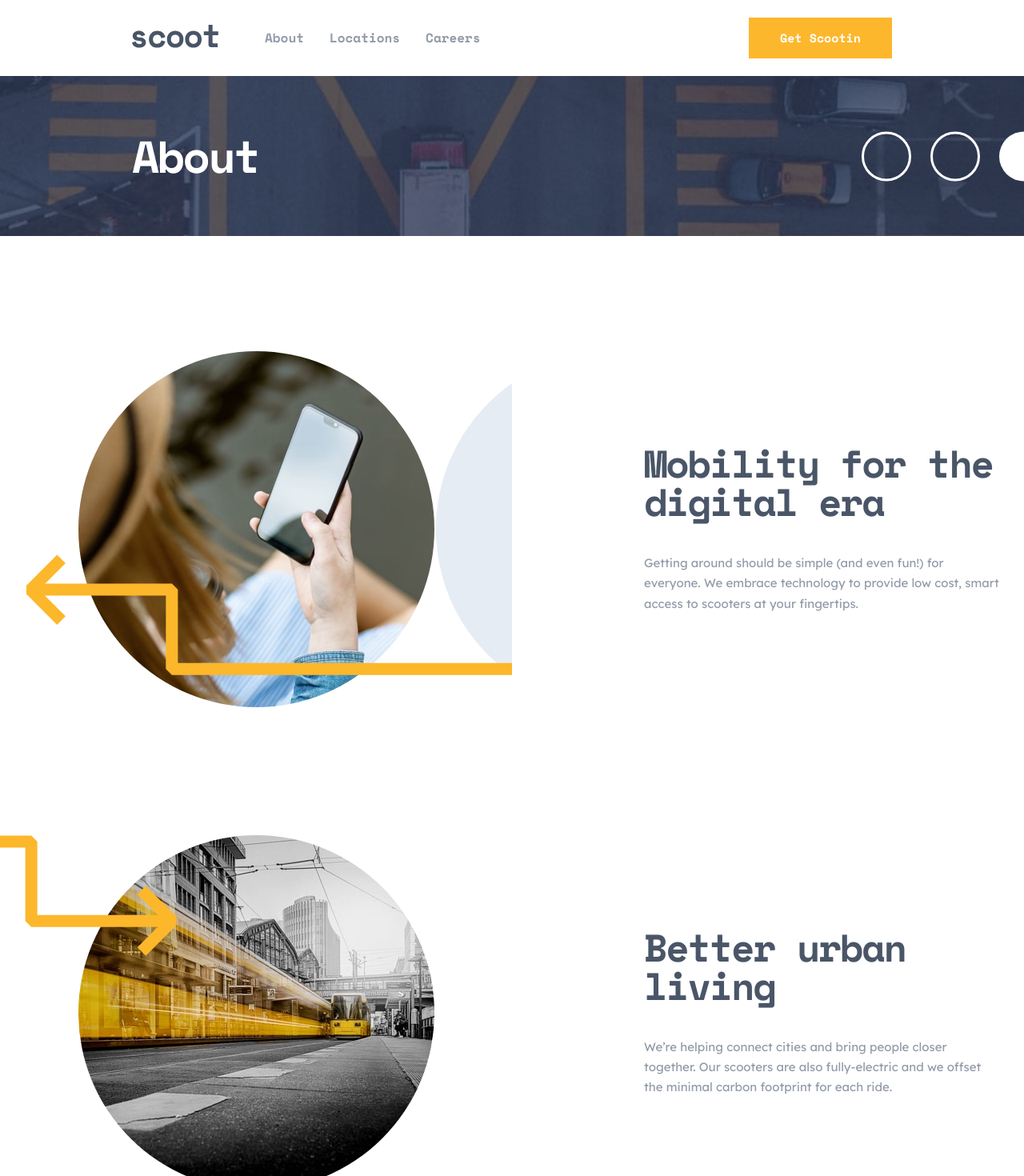
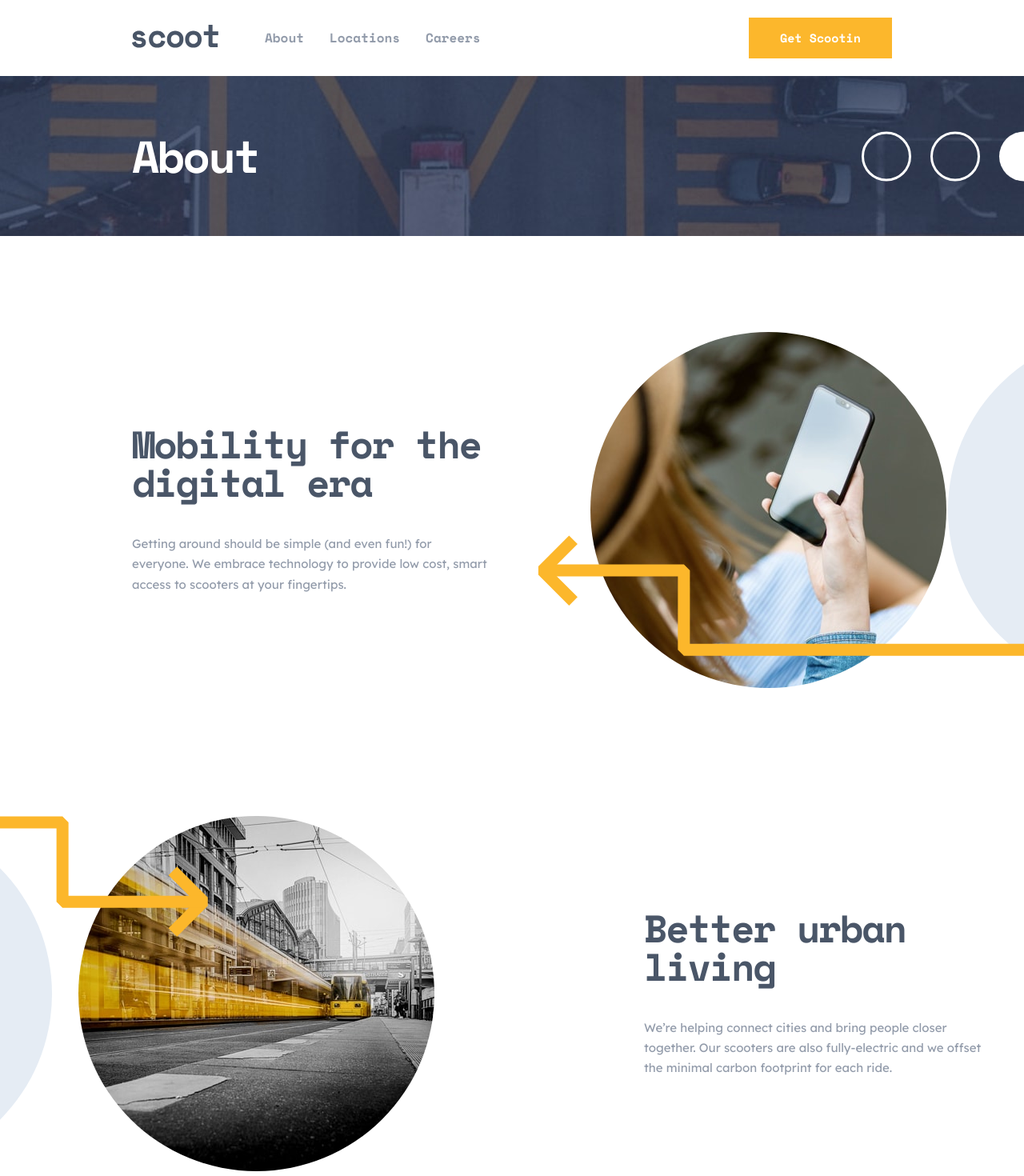
Before and after one commit to xaviguasch/scoot-multipage-website-app-frontendmentor-prac, a React (Create React App) app: page /about in a window 1280 px wide. Shown: the top 1470 px of the page at 80% size. Built offline with nearby package versions, Linux system fonts and the light colour scheme.

Commit message:
styled main__b section inside About component for desktop view

```diff
--- a/src/components/About.css
+++ b/src/components/About.css
@@ -196,9 +196,32 @@
   .banner--about {
     background: url('../assets/patterns/white-circles.svg'),
       url('../assets/images/about-hero-desktop.jpg');
-
     background-position: bottom 68px right -31px, top left;
     background-repeat: no-repeat;
     background-size: auto, cover;
   }
+
+  /* Main B */
+  .main__b--about {
+    margin-top: 7.5em;
+    padding-bottom: 7.5em;
+  }
+
+  .pair__illus__four {
+    order: 1;
+  }
+
+  .pattern__four {
+    bottom: 40px;
+    left: 32px;
+  }
+
+  .pattern__five {
+    top: 0;
+    right: 380px;
+  }
+
+  .main__b__pair .pair__illus__five {
+    background-position: top left -380px;
+  }
 }
```
